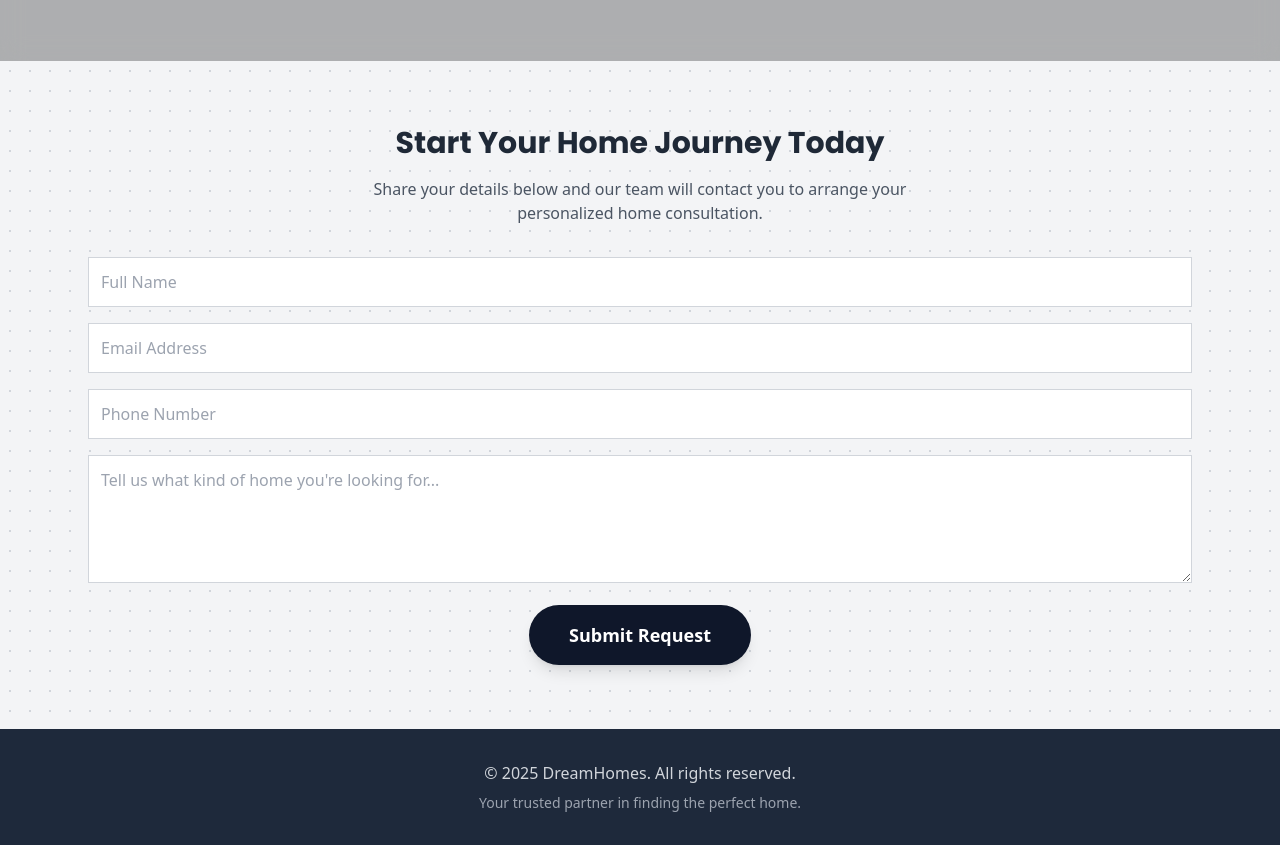
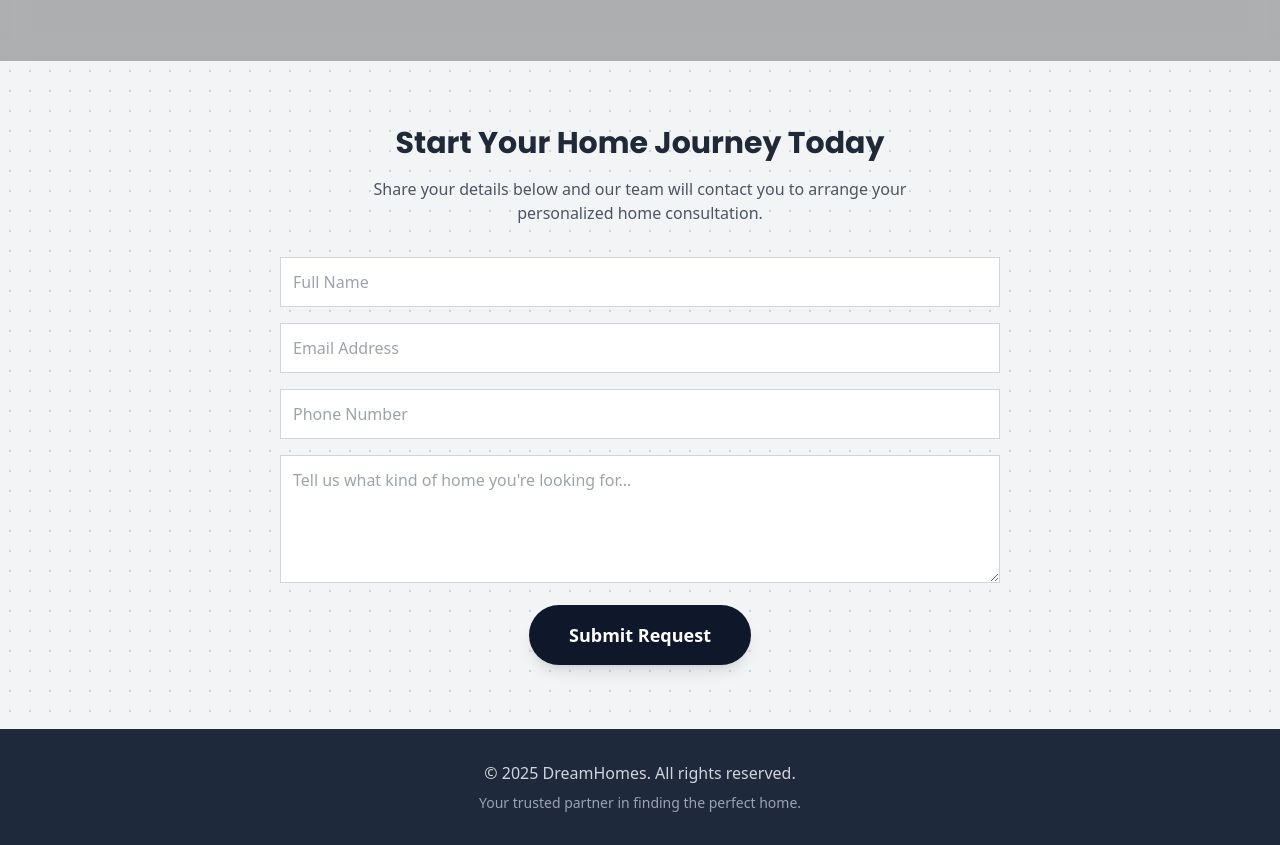
Before and after one commit to flxtreme/dream-homes-landing-template, a plain HTML site: page index.html in a window 1280 px wide. Shown: the part 2083-2928 px from the top of the page. Drawn offline with nearby package versions, Linux system fonts and the light colour scheme; a web font is replaced by a local one.

Commit message:
reduced lead form width

```diff
--- a/index.html
+++ b/index.html
@@ -264,7 +264,7 @@
 
 <!-- LEAD FORM -->
 <section id="lead" class="py-16 relative z-10 bg-gray-100 bg-[radial-gradient(circle,_#d1d5db_1px,_transparent_1px)] [background-size:20px_20px] text-center">
-  <div class="max-w-6xl mx-auto px-6">
+  <div class="max-w-3xl mx-auto px-6">
     <h2 class="text-3xl font-bold mb-4 text-gray-800">Start Your Home Journey Today</h2>
     <p class="text-gray-600 mb-8 max-w-xl mx-auto">Share your details below and our team will contact you to arrange your personalized home consultation.</p>
     <form id="leadForm" class="space-y-4">
```
